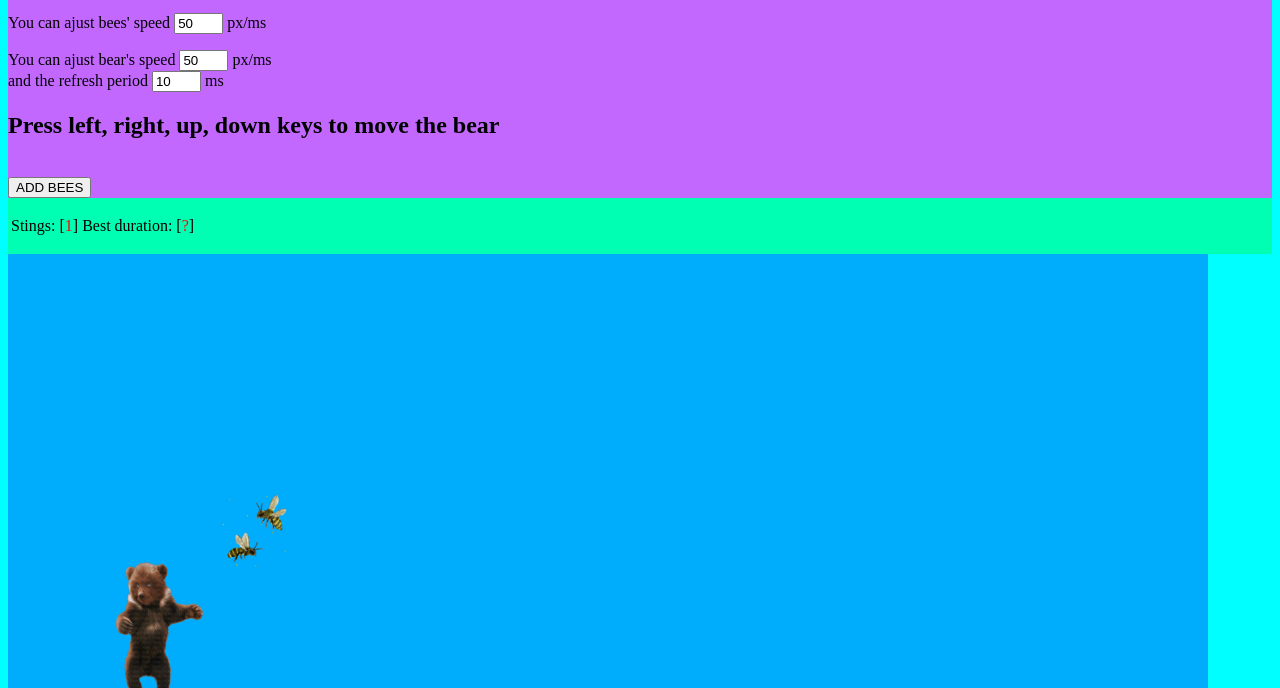
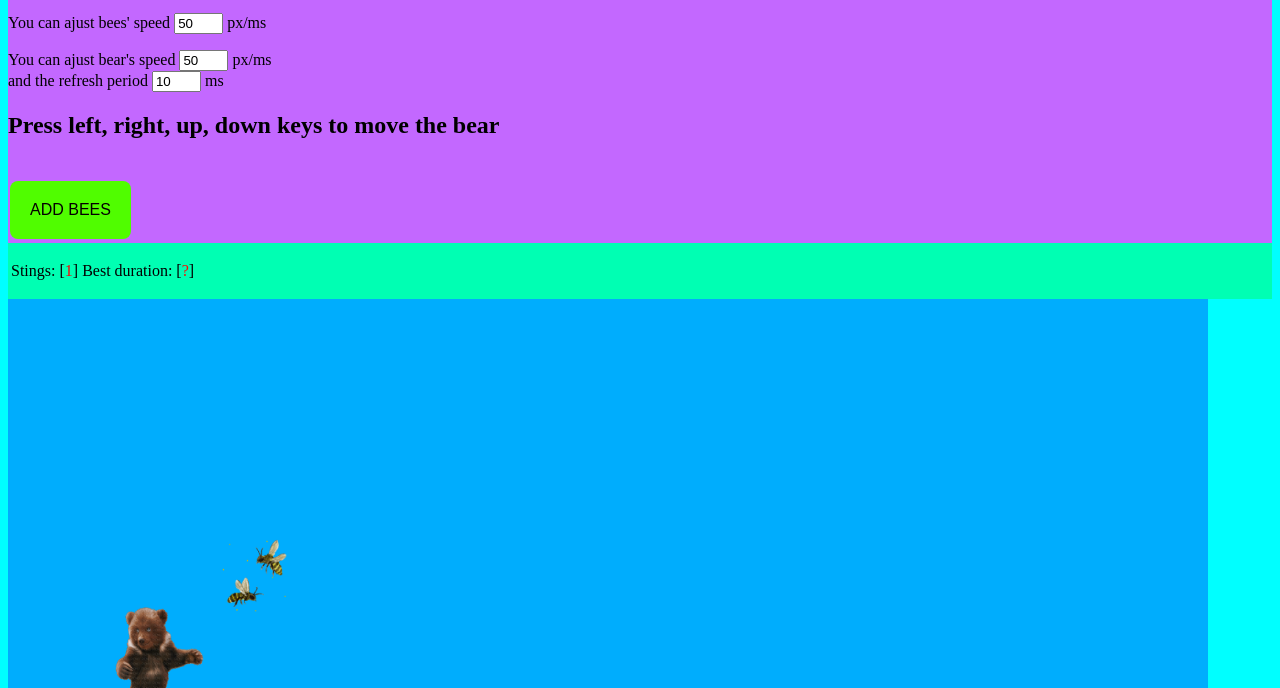
Before and after one commit to phoenixbit1/lab2wp, a plain HTML site: page index.html in a window 1280 px wide. Both pictures are taken after a click on the button "ADD BEES". Shown: the part 112-800 px from the top of the page. Drawn offline with Linux system fonts and the light colour scheme.

Commit message:
finished work

```diff
--- a/game.css
+++ b/game.css
@@ -5,6 +5,18 @@
     width: 100px;
     height: 160px
 }
+.button {
+    background-color: #50fd00; /* Green */
+    border: none;
+    color: rgb(5, 0, 0);
+    padding: 20px;
+    text-align: center;
+    text-decoration: none;
+    font-size: 16px;
+    margin: 4px 2px;
+    cursor: pointer;
+    border-radius: 8px;
+  }
 
 #board {
     position: absolute;
--- a/game.js
+++ b/game.js
@@ -199,8 +199,8 @@ function updateBees() { // update loop for game
 }
 
 function addbees() {
-    let num =nbBees+1;
-    var bee=new Bee(num);
+    let number =nbBees+1;
+    var bee=new Bee(number);
     bee.display();
     bees.push(bee);
     i++;
```
Also changed, not shown: index.html (+1 -1 lines).
